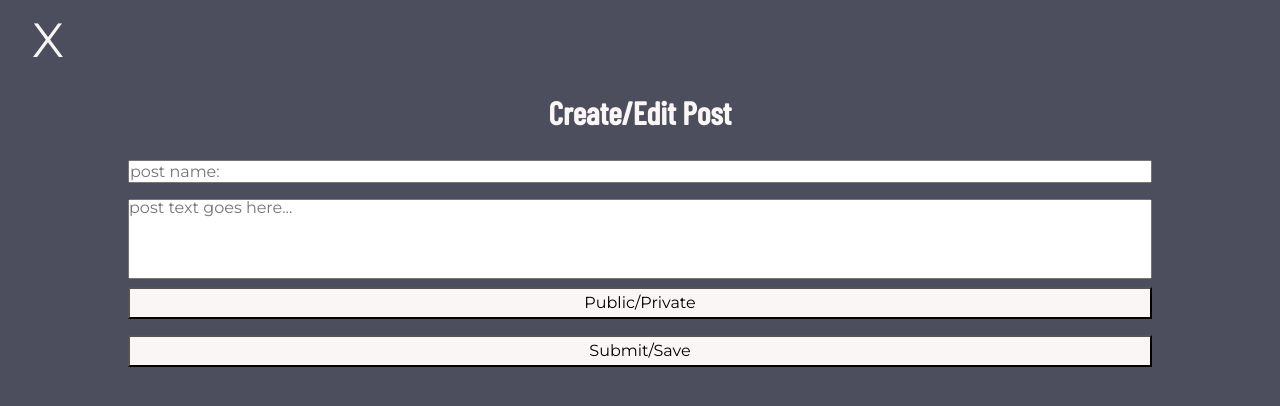
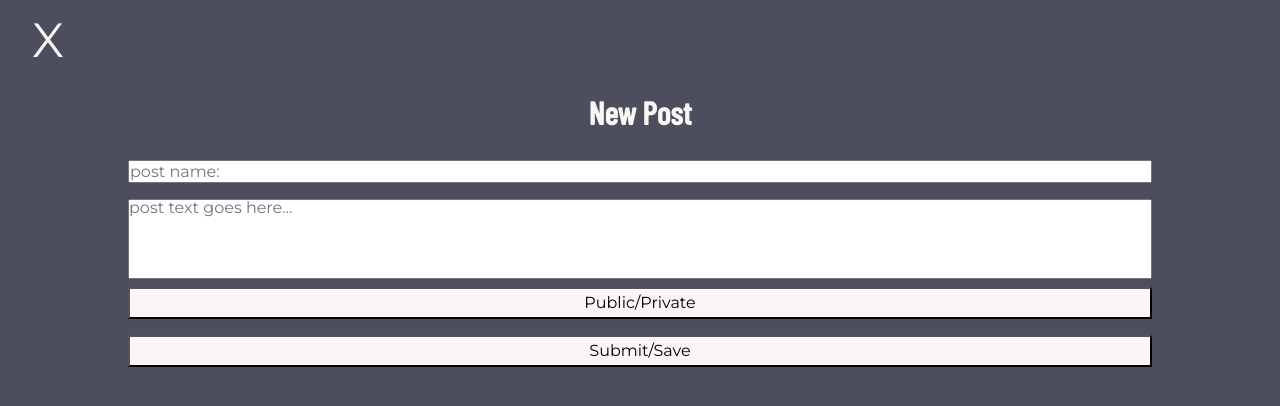
Before and after one commit to KarlEmilArvid/ComboVault, a React (Vite) app: page /1/1 in a window 1280 px wide. Both pictures are taken after a click on the button "New Post". Shown: the top 406 px of the page. Built offline with nearby package versions, Linux system fonts and the light colour scheme; no server answers; the database is empty.

Commit message:
Open correct overlay on buttonclick
Co-Authored-By: Emil Arvidsson <92728538+KarlEmilArvid@users.noreply.github.com>

```diff
--- a/src/components/post/Post.tsx
+++ b/src/components/post/Post.tsx
@@ -7,14 +7,18 @@ type Props = {
     PostTitle: string
     PostText: string
     name: string
+    openOverlay: (overlayTitle: string) => void;
 }
 
-const Post = ({ PostTitle, PostText, name }: Props) => {
+const Post = ({ PostTitle, PostText, name, openOverlay }: Props) => {
     const [accordion, setAccordion] = useState<boolean>(false)
+
+    const overlayTitle = 'Edit';
 
     useEffect(() => {
         setAccordion(true)
     }, [name])
+
 
     return (
         <li className='post-container'>
@@ -36,7 +40,7 @@ const Post = ({ PostTitle, PostText, name }: Props) => {
                     <section className='post-section'>
                         <p>{PostText}</p>
                         <section className='button-section'>
-                            <button className='post-buttons'>edit</button>
+                            <button onClick={() => openOverlay(overlayTitle)} className='post-buttons'>edit</button>
                             <button className='post-buttons'>delete</button>
                         </section>
                     </section>
--- a/src/components/postOverlay/PostOverlay.tsx
+++ b/src/components/postOverlay/PostOverlay.tsx
@@ -8,6 +8,7 @@ type Props = {
     overlay: boolean
     setOverlay: React.Dispatch<React.SetStateAction<boolean>>
     characterName: string
+    pickedTitle: string | undefined;
 }
 
 type PostType = {
@@ -17,7 +18,7 @@ type PostType = {
     Private: boolean
 }
 
-const PostOverlay = ({ overlay, setOverlay, characterName }: Props) => {
+const PostOverlay = ({ overlay, setOverlay, characterName, pickedTitle }: Props) => {
     const [showOverlay, setShowOverlay] = useState<string>('post-overlay-wrapper')
     const [postTitle, setPostTitle] = useState<string>()
     const [postText, setPostText] = useState<string>()
@@ -49,7 +50,7 @@ const PostOverlay = ({ overlay, setOverlay, characterName }: Props) => {
         <div className={showOverlay}>
             <button className="close-button" onClick={closeOverlay}>X</button>
             <section className="create-post-container">
-                <h2>Create/Edit Post</h2>
+                <h2>{ pickedTitle }</h2>
                 <input type="text" placeholder='post name:' onChange={(e) => setPostTitle(e.target.value)} />
                 <textarea className="text-input" placeholder='post text goes here...' onChange={(e) => setPostText(e.target.value)} />
                 <button onClick={() => setPrivatePost(!privatePost)}>Public/Private</button>
--- a/src/components/postSection/PostSection.tsx
+++ b/src/components/postSection/PostSection.tsx
@@ -25,6 +25,9 @@ const PostSection = ({ name, characterName }: Props) => {
     const [allPosts, setAllPosts] = useState<Posts[]>([])
     const [privatePosts, setPrivatePosts] = useState<any[]>()
     const [publicPosts, setPublicPosts] = useState<any[]>()
+    const [ pickedTitle, setPickedTitle ] = useState<string>()
+
+    const overlayTitle = 'New Post';
 
     const dispatch = useDispatch()
 
@@ -47,7 +50,9 @@ const PostSection = ({ name, characterName }: Props) => {
         setPublicPosts(publicPost)
     }, [characterName, allPosts])
 
-    const openOverlay = () => {
+
+    const openOverlay = (overlayTitle: string) => {
+        setPickedTitle(overlayTitle);
         setOverlay(true);
     }
 
@@ -58,22 +63,22 @@ const PostSection = ({ name, characterName }: Props) => {
                 {
                     name === 'My Posts' ? privatePosts?.map((post, i) => {
                         return (
-                            <Post key={i} name={name} PostTitle={privatePosts[i].PostTitle} PostText={privatePosts[i].PostText} />
+                            <Post key={i} name={name} PostTitle={privatePosts[i].PostTitle} PostText={privatePosts[i].PostText} openOverlay={openOverlay} />
                         )
                     })
                         :
                         name === 'Public Posts' ? publicPosts?.map((post, i) => {
                             return (
-                                <Post key={i} name={name} PostTitle={publicPosts[i].PostTitle} PostText={publicPosts[i].PostText} />
+                                <Post key={i} name={name} PostTitle={publicPosts[i].PostTitle} PostText={publicPosts[i].PostText} openOverlay={openOverlay} />
                             )
                         })
                             : null
                 }
             </ul>
-            <button onClick={openOverlay} className='new-post-button'>New Post</button>
+            <button onClick={ () => openOverlay(overlayTitle)} className='new-post-button'>New Post</button>
             {
                 overlay ?
-                    <PostOverlay characterName={characterName} overlay={overlay} setOverlay={setOverlay} />
+                    <PostOverlay characterName={characterName} overlay={overlay} setOverlay={setOverlay} pickedTitle={pickedTitle} />
                     :
                     null
             }
```
